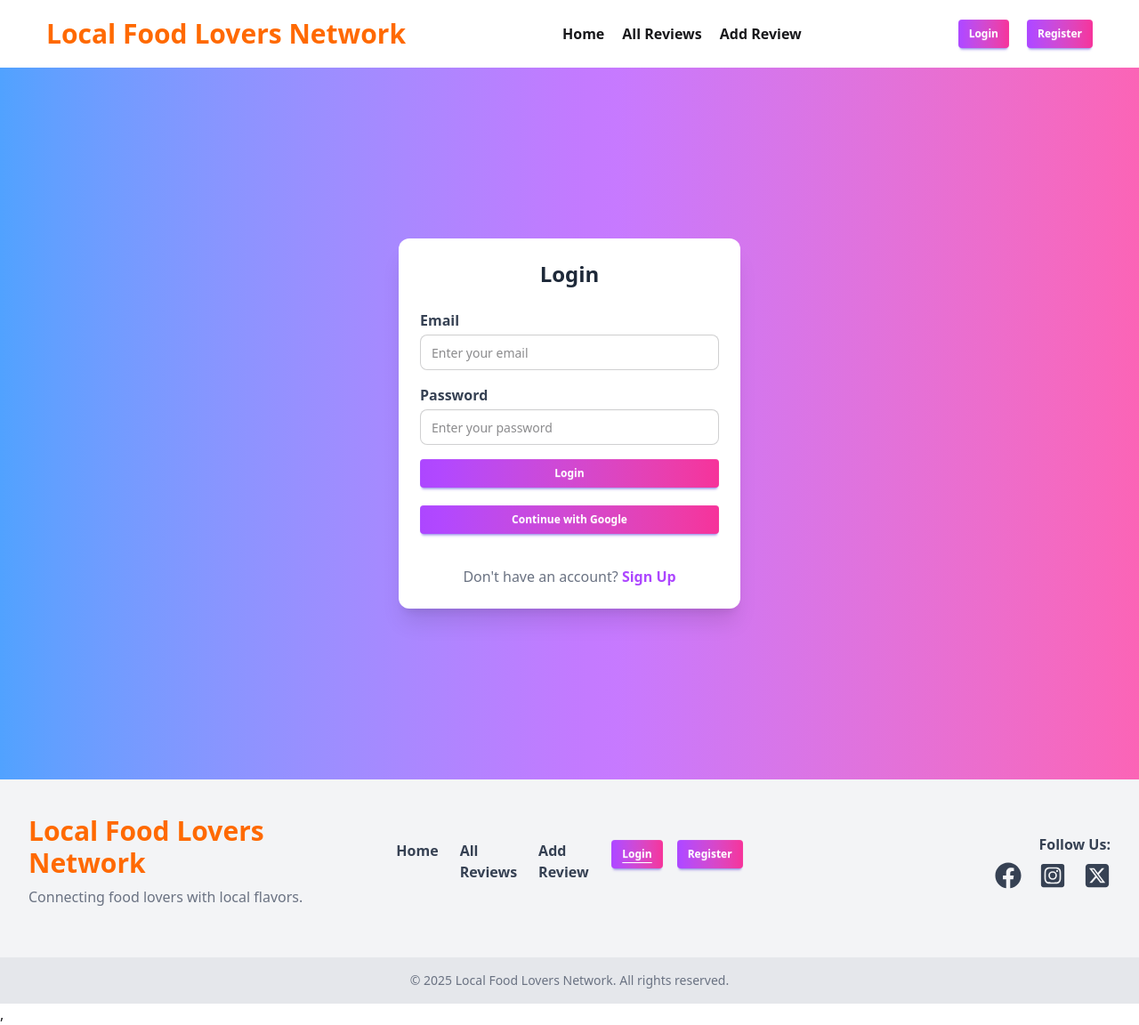
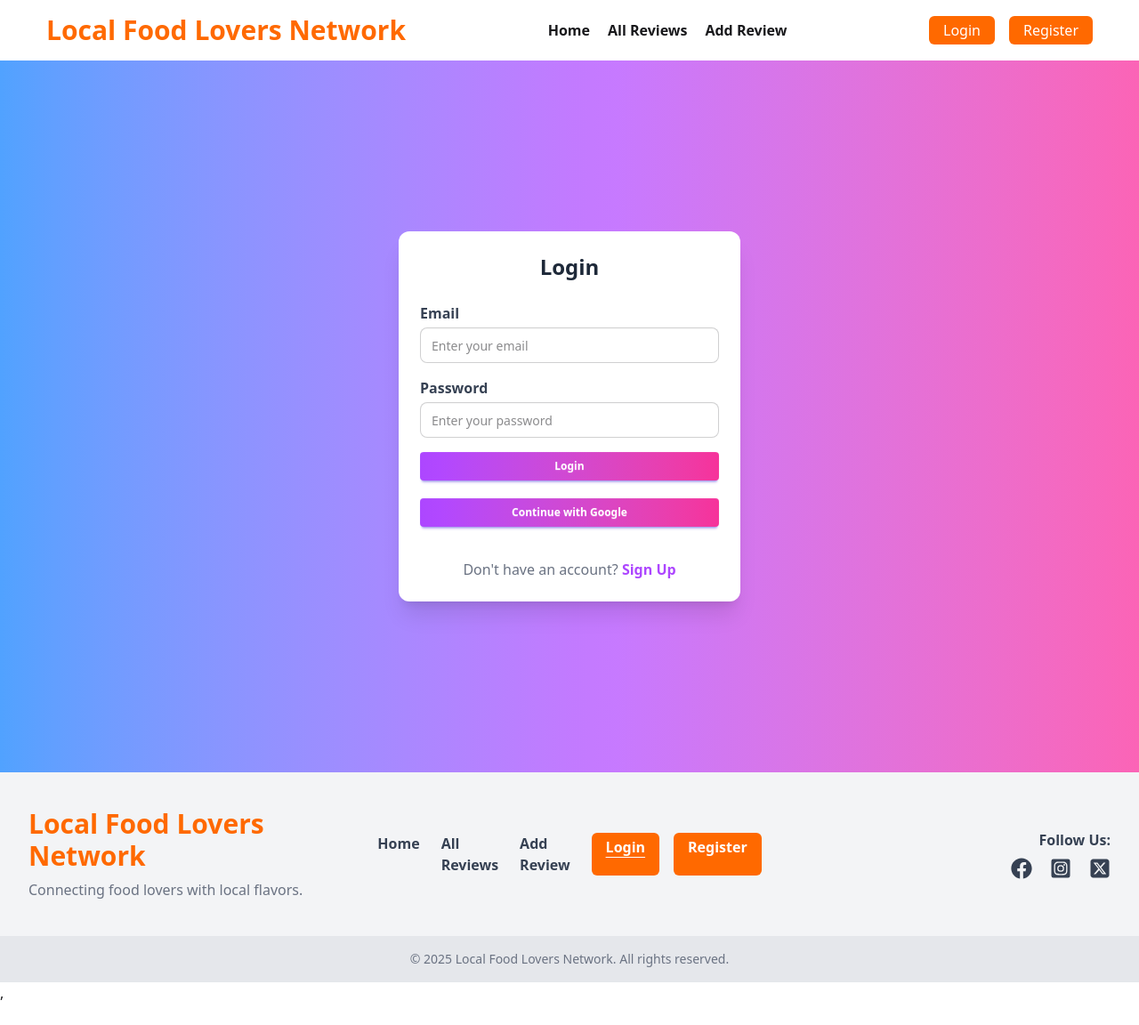
Before and after one commit to mehedi67719/Local-Food-Lovers-Network, a React (Vite) app: page /login in a window 1280 px wide. Shown: the whole page at 89% size. After the commit the page ends 1128 px from the top, so only its background shows below. Built offline with nearby package versions, Linux system fonts and the light colour scheme; no server answers.

Commit message:
some responsive issu solved

```diff
--- a/src/Footer.jsx
+++ b/src/Footer.jsx
@@ -1,48 +1,57 @@
 import React, { useContext } from 'react';
-import { NavLink } from 'react-router';
+
 import { FaFacebook, FaInstagramSquare } from "react-icons/fa";
 import { FaSquareXTwitter } from "react-icons/fa6";
 import { Authcontext } from './Authcontext';
+import { NavLink } from 'react-router';
 
 const Footer = () => {
     const { user } = useContext(Authcontext);
 
     return (
         <footer className="bg-gray-100 text-gray-700">
-            <div className="max-w-[95%] mx-auto py-10 flex flex-col md:flex-row justify-between items-center gap-6">
 
+            <div className="max-w-[95%] mx-auto py-10 flex flex-col lg:flex-row justify-between items-center gap-8">
 
-                <div className="text-center md:text-left flex-1">
-                    <h2 className="text-2xl md:text-3xl font-bold text-orange-500">Local Food Lovers Network</h2>
-                    <p className="text-gray-500 mt-2 text-sm md:text-base">Connecting food lovers with local flavors.</p>
+                <div className="text-center lg:text-left flex-1 space-y-2">
+                    <h2 className="text-2xl sm:text-3xl font-bold text-orange-500">
+                        Local Food Lovers Network
+                    </h2>
+                    <p className="text-gray-500 text-sm sm:text-base">
+                        Connecting food lovers with local flavors.
+                    </p>
                 </div>
 
-
-                <div className="flex flex-col md:flex-row gap-3 md:gap-6 text-center md:text-left font-semibold flex-1">
+                <div className="flex flex-col sm:flex-row lg:flex-row gap-4 lg:gap-6 text-center lg:text-left font-semibold flex-1">
                     <NavLink to="/" className="hover:text-orange-500 transition-colors">Home</NavLink>
                     <NavLink to="/allreviews" className="hover:text-orange-500 transition-colors">All Reviews</NavLink>
                     <NavLink to="/addreview" className="hover:text-orange-500 transition-colors">Add Review</NavLink>
-                    { !user && (
-                        <div className='flex flex-col sm:flex-row gap-2 sm:gap-4'>
-                            <NavLink to="/login" className="btn-primary">Login</NavLink>
-                            <NavLink to="/register" className="btn-primary">Register</NavLink>
+
+                    {!user && (
+                        <div className="flex flex-col sm:flex-row gap-2 sm:gap-4">
+                            <NavLink to="/login" className="text-white bg-orange-500 px-4 py-1 rounded-md hover:bg-orange-600 transition-colors">Login</NavLink>
+                            <NavLink to="/register" className="text-white bg-orange-500 px-4 py-1 rounded-md hover:bg-orange-600 transition-colors">Register</NavLink>
                         </div>
                     )}
                 </div>
 
-
-                <div className="text-center md:text-right flex-1">
-                    <p className="font-semibold mb-2">Follow Us:</p>
-                    <div className="flex justify-center md:justify-end gap-5 text-2xl md:text-3xl">
-                        <a href="https://www.facebook.com/mehedi.hasana.835189" className="hover:text-orange-500 transition-colors"><FaFacebook /></a>
-                        <a href="https://www.instagram.com/mehedihassan67710/" className="hover:text-orange-500 transition-colors"><FaInstagramSquare /></a>
-                        <a href="https://x.com/" className="hover:text-orange-500 transition-colors"><FaSquareXTwitter /></a>
+                <div className="text-center lg:text-right flex-1 space-y-2">
+                    <p className="font-semibold">Follow Us:</p>
+                    <div className="flex justify-center lg:justify-end gap-5 text-2xl">
+                        <a href="https://www.facebook.com/mehedi.hasana.835189" className="hover:text-orange-500 transition-colors">
+                            <FaFacebook />
+                        </a>
+                        <a href="https://www.instagram.com/mehedihassan67710/" className="hover:text-orange-500 transition-colors">
+                            <FaInstagramSquare />
+                        </a>
+                        <a href="https://x.com/" className="hover:text-orange-500 transition-colors">
+                            <FaSquareXTwitter />
+                        </a>
                     </div>
                 </div>
             </div>
 
-
-            <div className="bg-gray-200 text-gray-500 text-sm py-4 text-center mt-4">
+            <div className="bg-gray-200 text-gray-500 text-sm py-4 text-center">
                 &copy; {new Date().getFullYear()} Local Food Lovers Network. All rights reserved.
             </div>
         </footer>
--- a/src/Home.jsx
+++ b/src/Home.jsx
@@ -124,7 +124,7 @@ const Home = () => {
 
             <div className='bg-white p-5 rounded-xl max-w-6xl mx-auto overflow-x-hidden'>
                 <h2 className='my-5 text-3xl font-bold text-center'>Some Food Lovers</h2>
-                <div className='my-10 grid grid-cols-1 sm:grid-cols-2 md:grid-cols-3 lg:grid-cols-4 gap-6'>
+                <div className='my-10 grid grid-cols-1 sm:grid-cols-2 md:grid-cols-2 lg:grid-cols-4 gap-6'>
 
                     {lover.map(man => (
                         <div key={man._id} className='flex flex-col items-center'>
@@ -147,7 +147,7 @@ const Home = () => {
 
 <div className='bg-amber-100 max-w-full mx-auto p-10 my-10 w-full'>
     <h2 className='text-3xl font-bold text-center my-10'>Top Restaurants</h2>
-    <div className=' grid grid-cols-1 md:grid-cols-2 lg:grid-cols-4 justify-items-center '>
+    <div className=' grid grid-cols-1 gap-5 md:gap-5 lg:gap-0 md:grid-cols-2 lg:grid-cols-4 justify-items-center '>
 
     {
         restaruant.map(data=>
--- a/src/Navbar.jsx
+++ b/src/Navbar.jsx
@@ -1,12 +1,14 @@
 import React, { useContext, useState } from 'react';
 import Swal from 'sweetalert2';
-
 import { Authcontext } from './Authcontext';
 import { IoIosArrowDown } from "react-icons/io";
+
+import { FiMenu, FiX } from "react-icons/fi";
 import { NavLink } from 'react-router';
 
 const Navbar = () => {
   const [open, setOpen] = useState(false);
+  const [menuOpen, setMenuOpen] = useState(false);
   const { user, logout } = useContext(Authcontext);
 
   const handleLogout = () => {
@@ -14,11 +16,10 @@ const Navbar = () => {
       .then(() => {
         Swal.fire({
           title: 'Success!',
-           text: 'Login Successfully!',
+          text: 'Logout Successfully!',
           icon: 'success',
           confirmButtonText: 'OK'
-
-          })
+        });
       })
       .catch((err) =>
         Swal.fire({
@@ -28,64 +29,53 @@ const Navbar = () => {
           confirmButtonText: 'OK'
         })
       );
-
   };
 
   return (
-    <div className='flex flex-col md:flex-row items-center gap-5 lg:gap-0 text-center p-5 justify-between md:max-w-[98%] max-w-full lg:max-w-[95%] mx-auto'>
-      <h2 className='text-3xl font-bold text-orange-500'>Local Food Lovers Network</h2>
+    <nav className="bg-white shadow-md">
+      <div className="flex items-center justify-between px-5 py-4 max-w-[95%] mx-auto">
 
-      <div className='flex items-center font-bold gap-5'>
+        <h2 className="text-2xl md:text-3xl font-bold text-orange-500">
+          Local Food Lovers Network
+        </h2>
+
+
+        <div className="md:hidden">
+          <button onClick={() => setMenuOpen(!menuOpen)} className="text-3xl text-gray-700">
+            {menuOpen ? <FiX /> : <FiMenu />}
+          </button>
+        </div>
+
+        <div className="hidden md:flex items-center font-bold gap-5">
           <NavLink to='/' className='hover:text-orange-500'>Home</NavLink>
           <NavLink to='/allreviews' className='hover:text-orange-500'>All Reviews</NavLink>
           <NavLink to='/addreview' className='hover:text-orange-500'>Add Review</NavLink>
-
         </div>
 
+
+        <div className="hidden md:flex items-center gap-4">
           {user ? (
             <div className='relative'>
-
               <div
                 className='flex items-center gap-2 cursor-pointer'
                 onClick={() => setOpen(!open)}
               >
                 <img
-              className='h-10 w-10 rounded-full border-2 border-purple-400'
+                  className='h-10 w-10 rounded-full border-2 border-orange-400'
                   src={user.photoURL}
                   alt="profile"
                 />
                 <IoIosArrowDown
-              className={`text-2xl text-gray-700 transition-transform duration-300 ${
-                open ? 'rotate-180' : ''
-              }`}
+                  className={`text-2xl text-gray-700 transition-transform duration-300 ${open ? 'rotate-180' : ''}`}
                 />
               </div>
 
-
               {open && (
-            <div className='absolute right-0 mt-3 w-52 bg-white shadow-xl rounded-xl py-3 animate-fadeIn z-50'>
-              <p className="px-4 py-2 text-2xl text-green-500 font-bold"> {user.displayName}</p>
-              <NavLink
-                to="/addreview"
-                className="block px-4 py-2 hover:bg-purple-100 rounded"
-                onClick={() => setOpen(false)}
-              >
-                Add Review
-              </NavLink>
-              <NavLink
-                to="/myreview"
-                className="block px-4 py-2 hover:bg-purple-100 rounded"
-                onClick={() => setOpen(false)}
-              >
-                My Reviews
-              </NavLink>
-              <NavLink
-                to="/favorites"
-                className="block px-4 py-2 hover:bg-purple-100 rounded"
-                onClick={() => setOpen(false)}
-              >
-                My Favorites
-              </NavLink>
+                <div className='absolute right-0 mt-3 w-52 bg-white shadow-xl rounded-xl py-3 z-50'>
+                  <p className="px-4 py-2 text-lg text-green-500 font-bold">{user.displayName}</p>
+                  <NavLink to="/addreview" className="block px-4 py-2 hover:bg-orange-100 rounded">Add Review</NavLink>
+                  <NavLink to="/myreview" className="block px-4 py-2 hover:bg-orange-100 rounded">My Reviews</NavLink>
+                  <NavLink to="/favorites" className="block px-4 py-2 hover:bg-orange-100 rounded">My Favorites</NavLink>
                   <hr className="my-2" />
                   <button
                     onClick={() => {
@@ -100,16 +90,52 @@ const Navbar = () => {
               )}
             </div>
           ) : (
-        <div className='flex flex-col items-center md:flex-row lg:flex-row gap-5'>
+            <div className='flex gap-4'>
               <NavLink to='/login'>
-            <button className="btn-primary">Login</button>
+                <button className="text-white bg-orange-500 px-4 py-1 rounded-md hover:bg-orange-600 transition-colors">Login</button>
               </NavLink>
               <NavLink to='/register'>
-            <button className="btn-primary">Register</button>
+                <button className="text-white bg-orange-500 px-4 py-1 rounded-md hover:bg-orange-600 transition-colors">Register</button>
               </NavLink>
             </div>
           )}
         </div>
+      </div>
+
+
+      {menuOpen && (
+        <div className="flex flex-col md:hidden bg-gray-50 px-5 py-4 space-y-4 font-semibold text-center border-t border-gray-200">
+          <NavLink onClick={() => setMenuOpen(false)} to='/' className='hover:text-orange-500'>Home</NavLink>
+          <NavLink onClick={() => setMenuOpen(false)} to='/allreviews' className='hover:text-orange-500'>All Reviews</NavLink>
+          <NavLink onClick={() => setMenuOpen(false)} to='/addreview' className='hover:text-orange-500'>Add Review</NavLink>
+
+          {user ? (
+            <>
+              <NavLink onClick={() => setMenuOpen(false)} to='/myreview' className='hover:text-orange-500'>My Reviews</NavLink>
+              <NavLink onClick={() => setMenuOpen(false)} to='/favorites' className='hover:text-orange-500'>My Favorites</NavLink>
+              <button
+                onClick={() => {
+                  handleLogout();
+                  setMenuOpen(false);
+                }}
+                className="text-red-500 font-semibold"
+              >
+                Logout
+              </button>
+            </>
+          ) : (
+            <>
+              <NavLink to='/login' onClick={() => setMenuOpen(false)}>
+                <button className="text-white bg-orange-500 w-full py-2 rounded-md hover:bg-orange-600 transition-colors">Login</button>
+              </NavLink>
+              <NavLink to='/register' onClick={() => setMenuOpen(false)}>
+                <button className="text-white bg-orange-500 w-full py-2 rounded-md hover:bg-orange-600 transition-colors">Register</button>
+              </NavLink>
+            </>
+          )}
+        </div>
+      )}
+    </nav>
   );
 };
 
```
Lines whose indentation alone changed are shown as unchanged.
